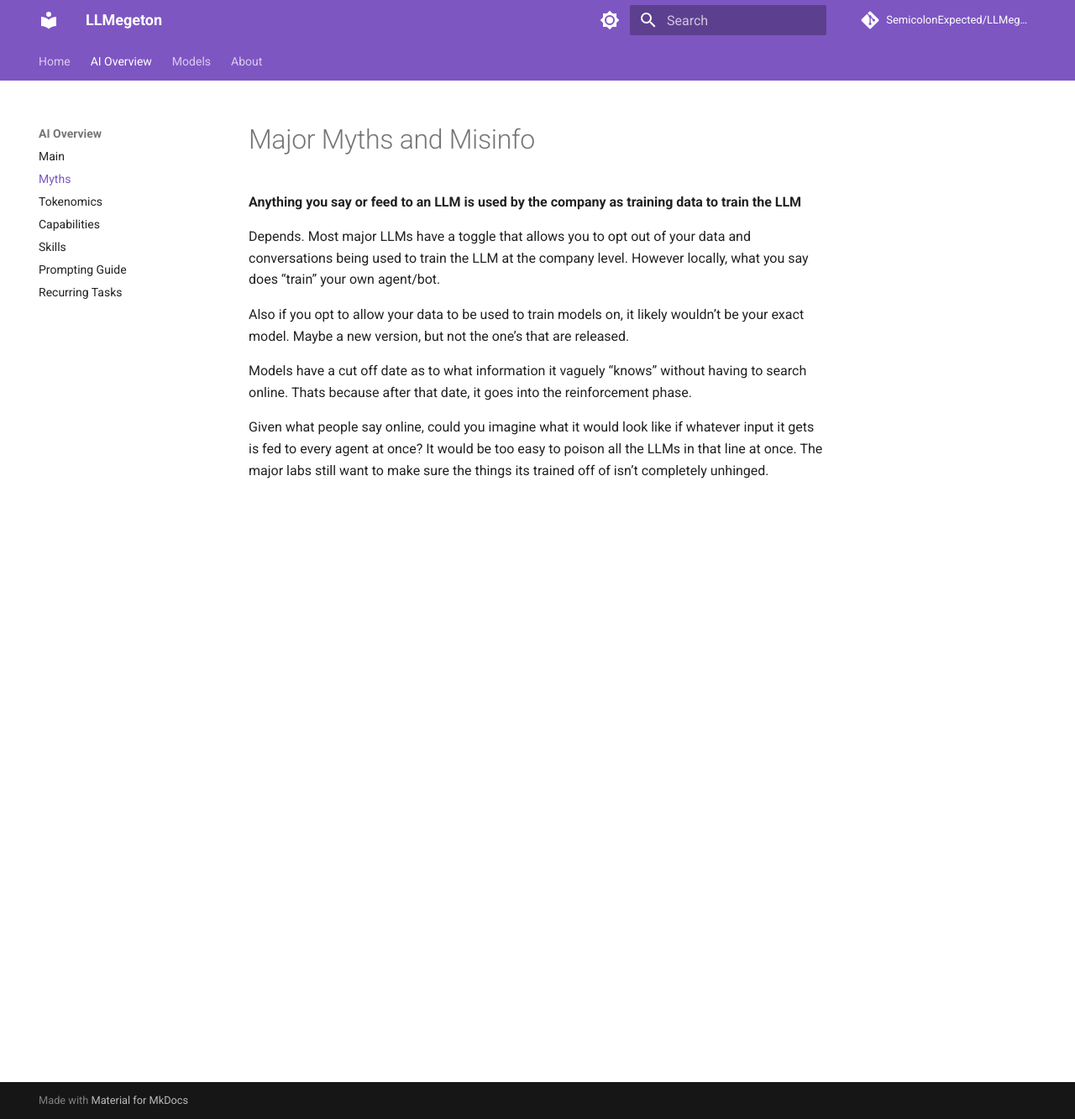
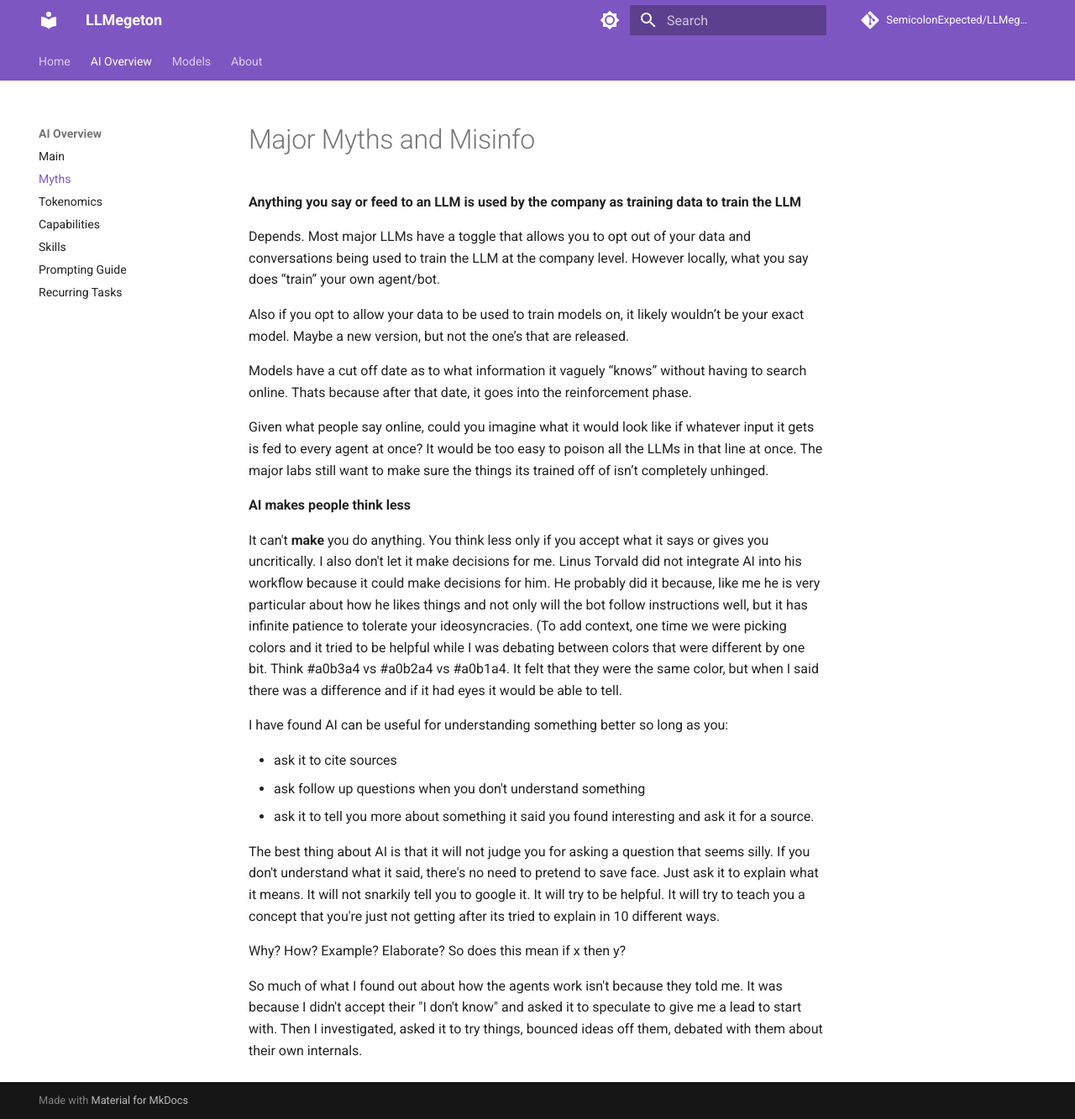
Before and after one commit to SemicolonExpected/LLMegeton, an MkDocs documentation site: the page built from docs/About-AI/myths.md, in a window 1280 px wide and 1333 px high. Shown: the whole window at 84% size. Built offline with MkDocs 1.6.1 and Material for MkDocs 9.7.7, drawn with Linux system fonts in a browser that asks for light colours; comment, search, counter and statistics services are not loaded.

Commit message:
Update myths.md

```diff
--- a/docs/About-AI/myths.md
+++ b/docs/About-AI/myths.md
@@ -9,3 +9,24 @@ Also if you opt to allow your data to be used to train models on, it likely woul
 Models have a cut off date as to what information it vaguely “knows” without having to search online. Thats because after that date, it goes into the reinforcement phase.
 
 Given what people say online, could you imagine what it would look like if whatever input it gets is fed to every agent at once? It would be too easy to poison all the LLMs in that line at once. The major labs still want to make sure the things its trained off of isn’t completely unhinged.
+
+**AI makes people think less**
+
+It can't **make** you do anything.
+You think less only if you accept what it says or gives you uncritically.
+I also don't let it make decisions for me.
+Linus Torvald did not integrate AI into his workflow because it could make decisions for him.
+He probably did it because, like me he is very particular about how he likes things and not only will the bot follow instructions well, but it has infinite patience to tolerate your ideosyncracies.
+(To add context, one time we were picking colors and it tried to be helpful while I was debating between colors that were different by one bit. Think \#a0b3a4 vs \#a0b2a4 vs \#a0b1a4. It felt that they were the same color, but when I said there was a difference and if it had eyes it would be able to tell.
+
+I have found AI can be useful for understanding something better so long as you:
+
+- ask it to cite sources
+- ask follow up questions when you don't understand something
+- ask it to tell you more about something it said you found interesting and ask it for a source.
+
+The best thing about AI is that it will not judge you for asking a question that seems silly. If you don't understand what it said, there's no need to pretend to save face. Just ask it to explain what it means. It will not snarkily tell you to google it. It will try to be helpful. It will try to teach you a concept that you're just not getting after its tried to explain in 10 different ways.
+
+Why? How? Example? Elaborate? So does this mean if x then y?
+
+So much of what I found out about how the agents work isn't because they told me. It was because I didn't accept their "I don't know" and asked it to speculate to give me a lead to start with. Then I investigated, asked it to try things, bounced ideas off them, debated with them about their own internals.
```
